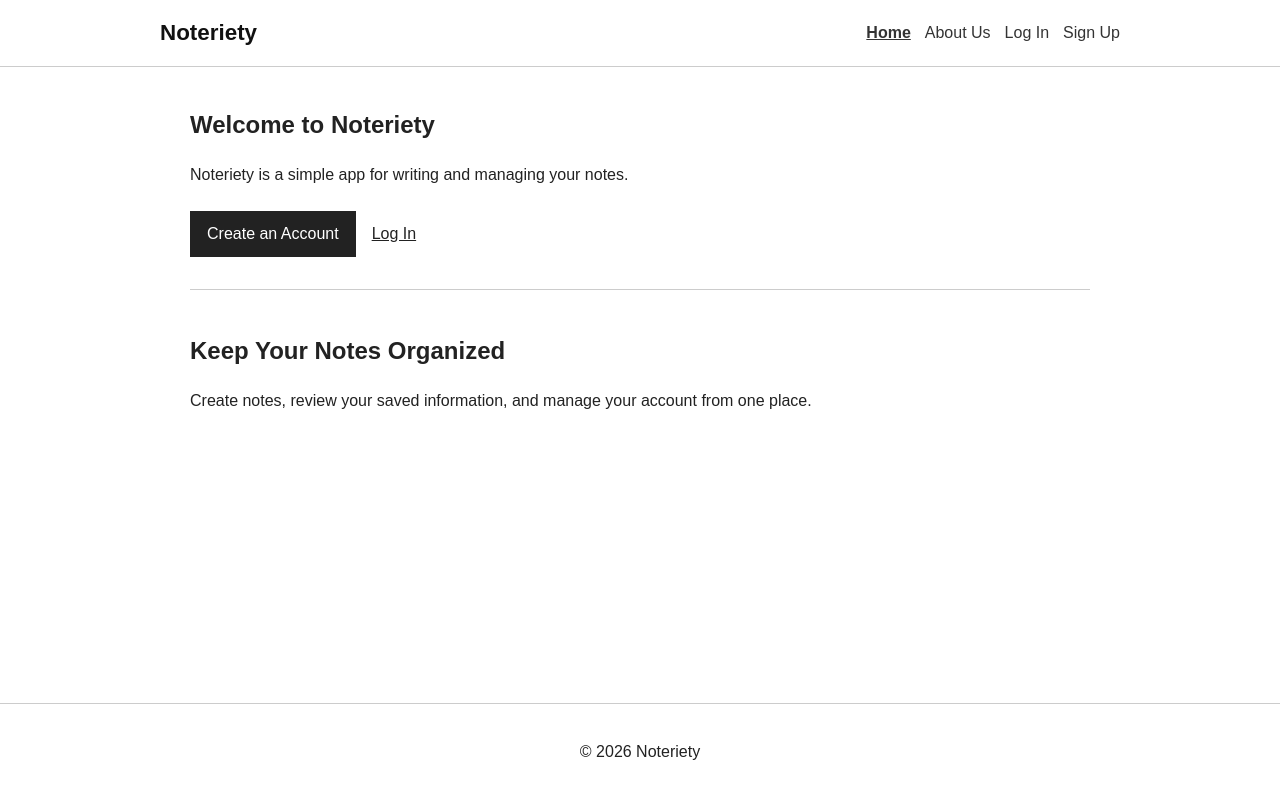
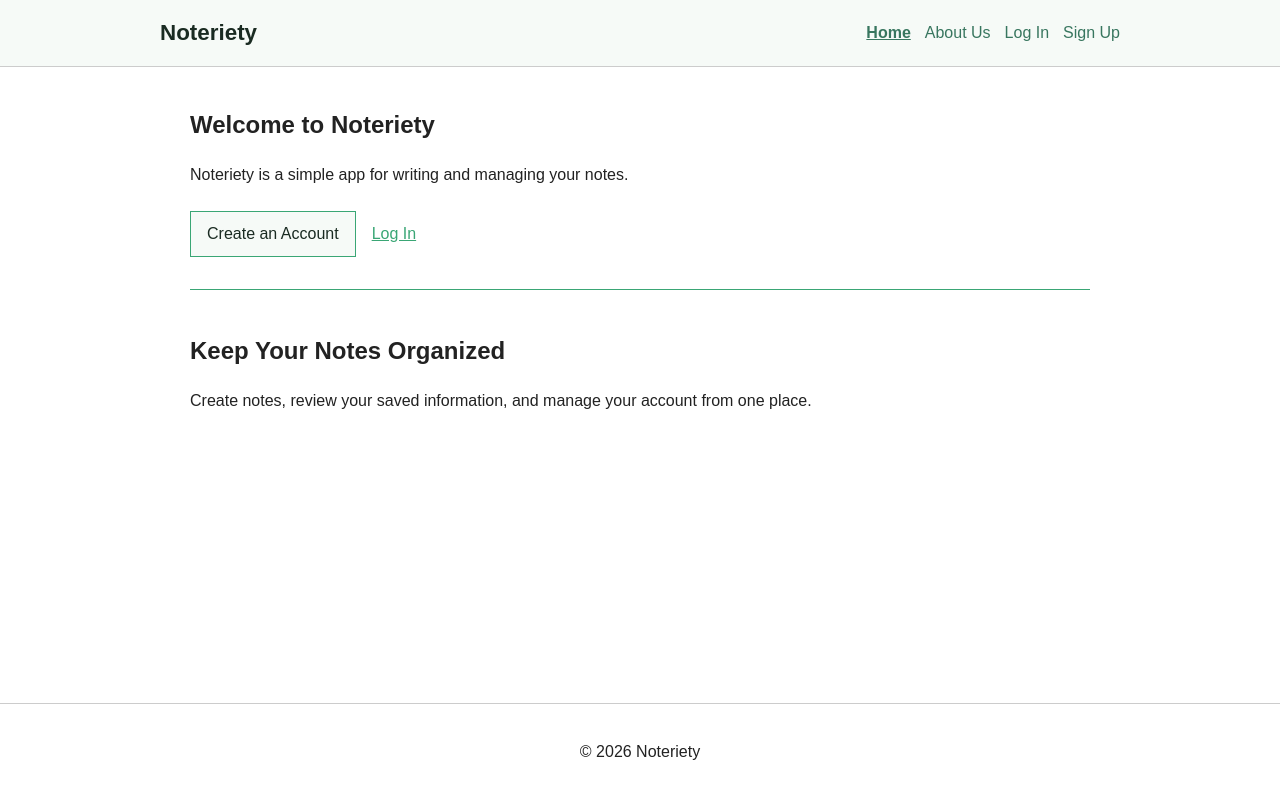
Before and after one commit to afedyanin2/COP4331LargeProjectGroup5, a React app in the folder frontend/: page / in a window 1280 px wide. Built offline with nearby package versions, Linux system fonts and the light colour scheme; the HTML template or start-up script is replaced by a standard one.

Commit message:
Added color scheme

```diff
--- a/frontend/src/App.css
+++ b/frontend/src/App.css
@@ -6,7 +6,7 @@
 
 .navbar {
   border-bottom: 1px solid #cccccc;
-  background: #ffffff;
+  background: #F6FAF7;
 }
 
 .navbar-inner {
@@ -21,7 +21,7 @@
 }
 
 .site-name {
-  color: #111111;
+  color: #1A2B22;
   font-size: 1.4rem;
   font-weight: bold;
   text-decoration: none;
@@ -35,7 +35,7 @@
 }
 
 .nav-link {
-  color: #333333;
+  color: #38765F;
   text-decoration: none;
 }
 
@@ -84,20 +84,20 @@
 .button-link {
   display: inline-block;
   padding: 10px 16px;
-  border: 1px solid #222222;
-  background: #222222;
-  color: #ffffff;
+  border: 1px solid #3AA675;
+  background: #F6FAF7;
+  color: #1A2B22;
   text-decoration: none;
 }
 
 .secondary-link {
-  color: #222222;
+  color: #3AA675;
 }
 
 .content-section {
   margin-top: 32px;
   padding-top: 24px;
-  border-top: 1px solid #cccccc;
+  border-top: 1px solid #3AA675;
 }
 
 .basic-form {
@@ -116,7 +116,7 @@
 .basic-form textarea {
   width: 100%;
   padding: 10px;
-  border: 1px solid #999999;
+  border: 1px solid #222222;
   border-radius: 0;
   font: inherit;
 }
```
